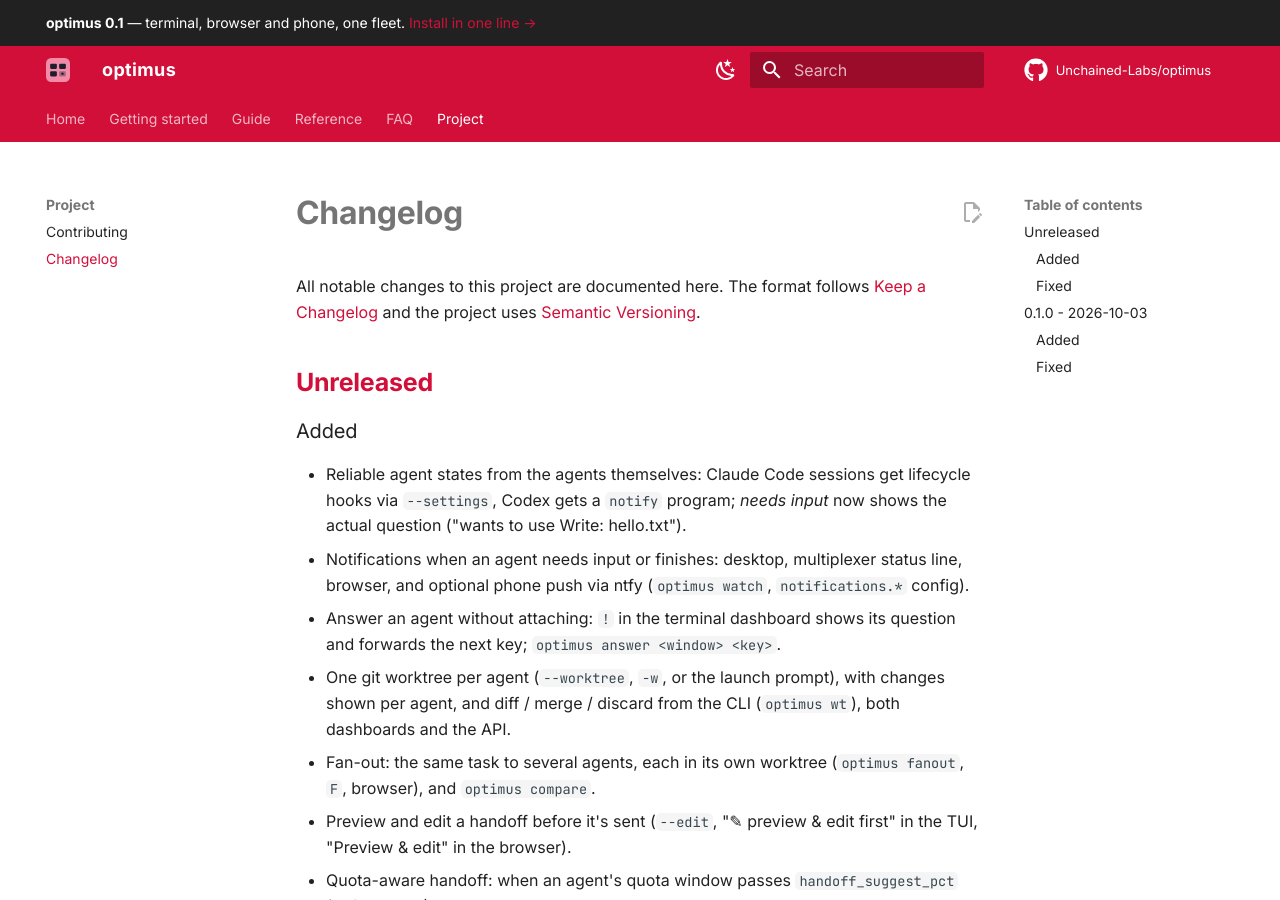
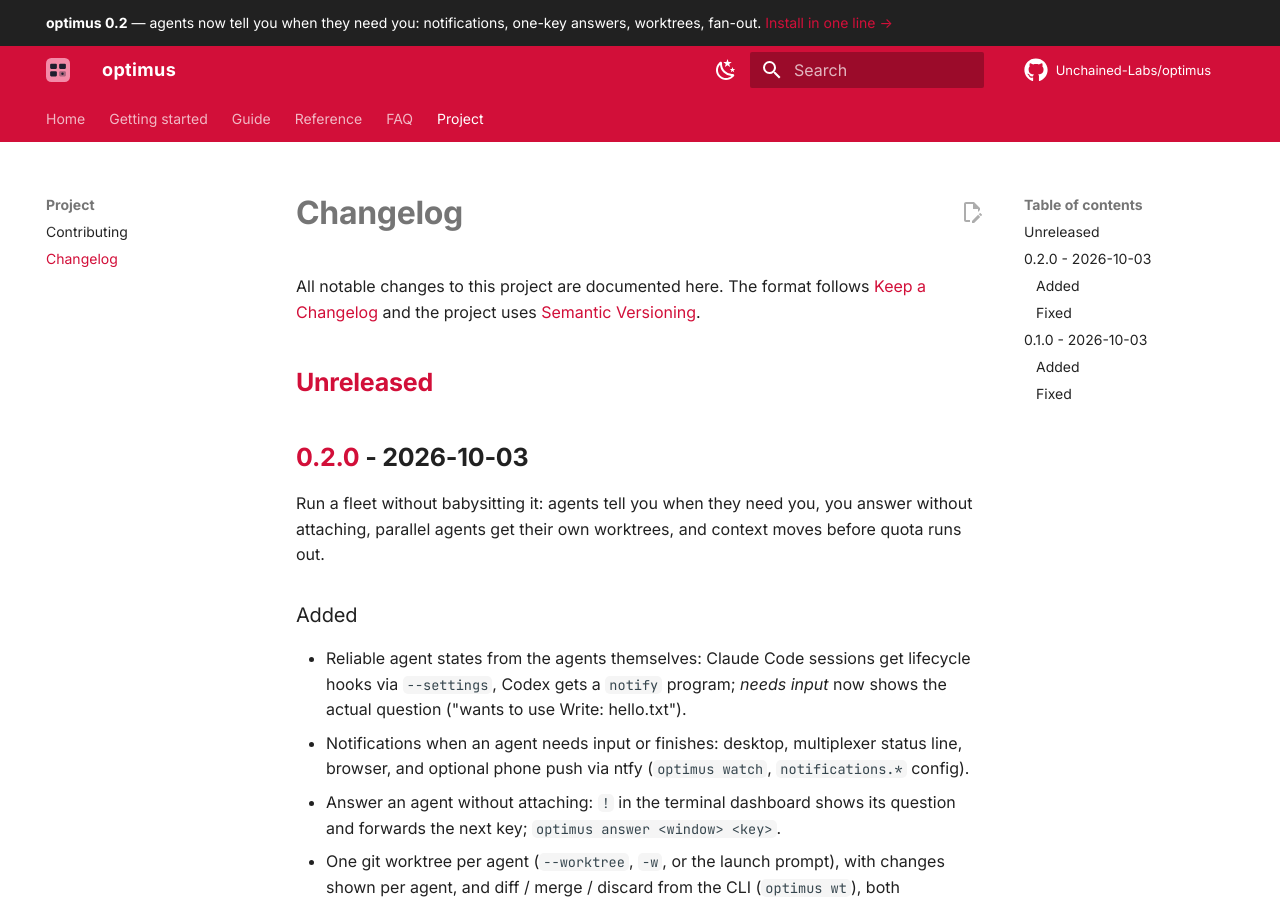
Before and after one commit to Unchained-Labs/optimus, an MkDocs documentation site: the page built from docs/project/changelog.md, in a window 1280 px wide and 900 px high. Built offline with MkDocs 1.6.1 and Material for MkDocs 9.7.7, drawn with Linux system fonts in a browser that asks for light colours; comment, search, counter and statistics services are not loaded.

Commit message:
Release v0.2.0

```diff
--- a/CHANGELOG.md
+++ b/CHANGELOG.md
@@ -3,6 +3,10 @@
 All notable changes to this project are documented here. The format follows [Keep a Changelog](https://keepachangelog.com/en/1.1.0/) and the project uses [Semantic Versioning](https://semver.org/).
 
 ## [Unreleased]
+
+## [0.2.0] - 2026-10-03
+
+Run a fleet without babysitting it: agents tell you when they need you, you answer without attaching, parallel agents get their own worktrees, and context moves before quota runs out.
 
 ### Added
 - Reliable agent states from the agents themselves: Claude Code sessions get lifecycle hooks via `--settings`, Codex gets a `notify` program; *needs input* now shows the actual question ("wants to use Write: hello.txt").
@@ -45,5 +49,6 @@
 ### Fixed
 - Agents not listed (and the web terminal returning 404) on tmux 3.3+, which escapes control characters in format output.
 
-[Unreleased]: https://github.com/Unchained-Labs/optimus/compare/v0.1.0...HEAD
+[Unreleased]: https://github.com/Unchained-Labs/optimus/compare/v0.2.0...HEAD
+[0.2.0]: https://github.com/Unchained-Labs/optimus/compare/v0.1.0...v0.2.0
 [0.1.0]: https://github.com/Unchained-Labs/optimus/releases/tag/v0.1.0
--- a/docs/overrides/main.html
+++ b/docs/overrides/main.html
@@ -1,4 +1,4 @@
 {% extends "base.html" %}
 {% block announce %}
-  <strong>optimus 0.1</strong> — terminal, browser and phone, one fleet. <a href="{{ 'getting-started/install/' | url }}">Install in one line →</a>
+  <strong>optimus 0.2</strong> — agents now tell you when they need you: notifications, one-key answers, worktrees, fan-out. <a href="{{ 'getting-started/install/' | url }}">Install in one line →</a>
 {% endblock %}
```
